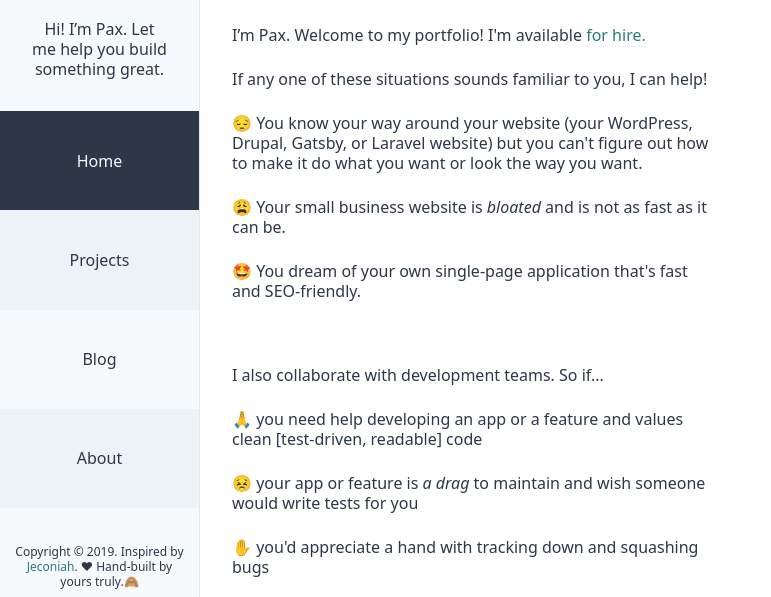
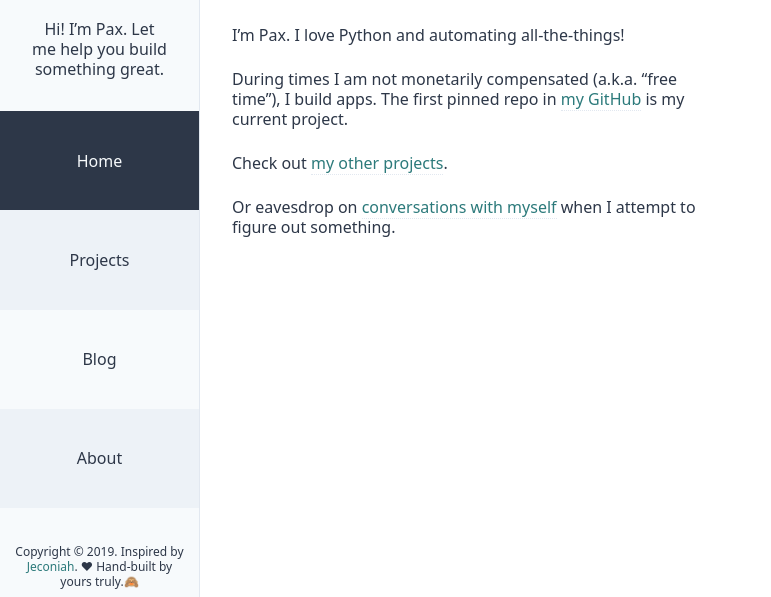
Before and after one commit to akosipax/portfolio, a Gatsby site: page / in a window 1280 px wide. Shown: the part 135-732 px from the top of the page, without its empty margins (0-771 px from the left). Built offline with nearby package versions, Linux system fonts and the light colour scheme; Gatsby itself is replaced by a stand-in of ours.

Commit message:
refactor: update home page and rename blog

```diff
--- a/src/pages/index.js
+++ b/src/pages/index.js
@@ -1,27 +1,20 @@
-import React from "react"
+import React from "react";
+import Layout from "../components/layout";
+import SEO from "../components/seo";
+import "../css/global.css";
 
-import Layout from "../components/layout"
-import SEO from "../components/seo"
 
-import "../css/global.css";
 
 const IndexPage = () => (
   <Layout title="Hello there.">
     <SEO title="Home" />
-    <p>I&rsquo;m Pax. Welcome to my portfolio! I'm available <a className="linkRegular linkBorder" href="mailto:pax.margret@gmail.com">for hire.</a></p>
-    <p>If any one of these situations sounds familiar to you, I can help!</p>
-    <ul>
-      <li><span role="img" aria-label="sad">😔</span> You know your way around your website (your WordPress, Drupal, Gatsby, or Laravel website) but you can't figure out how to make it do what you want or look the way you want.</li>
-      <li><span role="img" aria-label="distraught">😩</span> Your small business website is <em>bloated</em> and is not as fast as it can be.</li>
-      <li><span role="img" aria-label="excited">🤩</span> You dream of your own single-page application that's fast and SEO-friendly.</li>
-    </ul>
-    <p className="mt-16">I also collaborate with development teams. So if...</p>
-    <ul>
-      <li><span role="img" aria-label="please">🙏</span> you need help developing an app or a feature and values clean [test-driven, readable] code</li>
-      <li><span role="img" aria-label="persevering">😣</span> your app or feature is <em>a drag</em> to maintain and wish someone would write tests for you</li>
-      <li><span role="img" aria-label="high-five">✋</span> you'd appreciate a hand with tracking down and squashing bugs</li>
-    </ul>
-    <p>...don't hesitate to <a className="linkRegular linkBorder" href="mailto:pax.margret@gmail.com">contact me.</a></p>
+    <p>I&rsquo;m Pax. I love Python and automating all-the-things!</p>
+    <p>During times I am not monetarily compensated (a.k.a. &ldquo;free time&rdquo;), I build apps. The first pinned repo in <a class="linkRegular linkBorder" href="https://github.com/paxcodes">my GitHub</a> is my current project.
+    </p>
+
+    <p>Check out <a class="linkRegular linkBorder" href="/projects">my other projects</a>.</p>
+
+    <p>Or eavesdrop on <a class="linkRegular linkBorder" href="/notes">conversations with myself</a> when I attempt to figure out something.</p>
   </Layout>
 )
 
```
Also changed, not shown: src/pages/notes.js (renamed from src/pages/blog.js).
